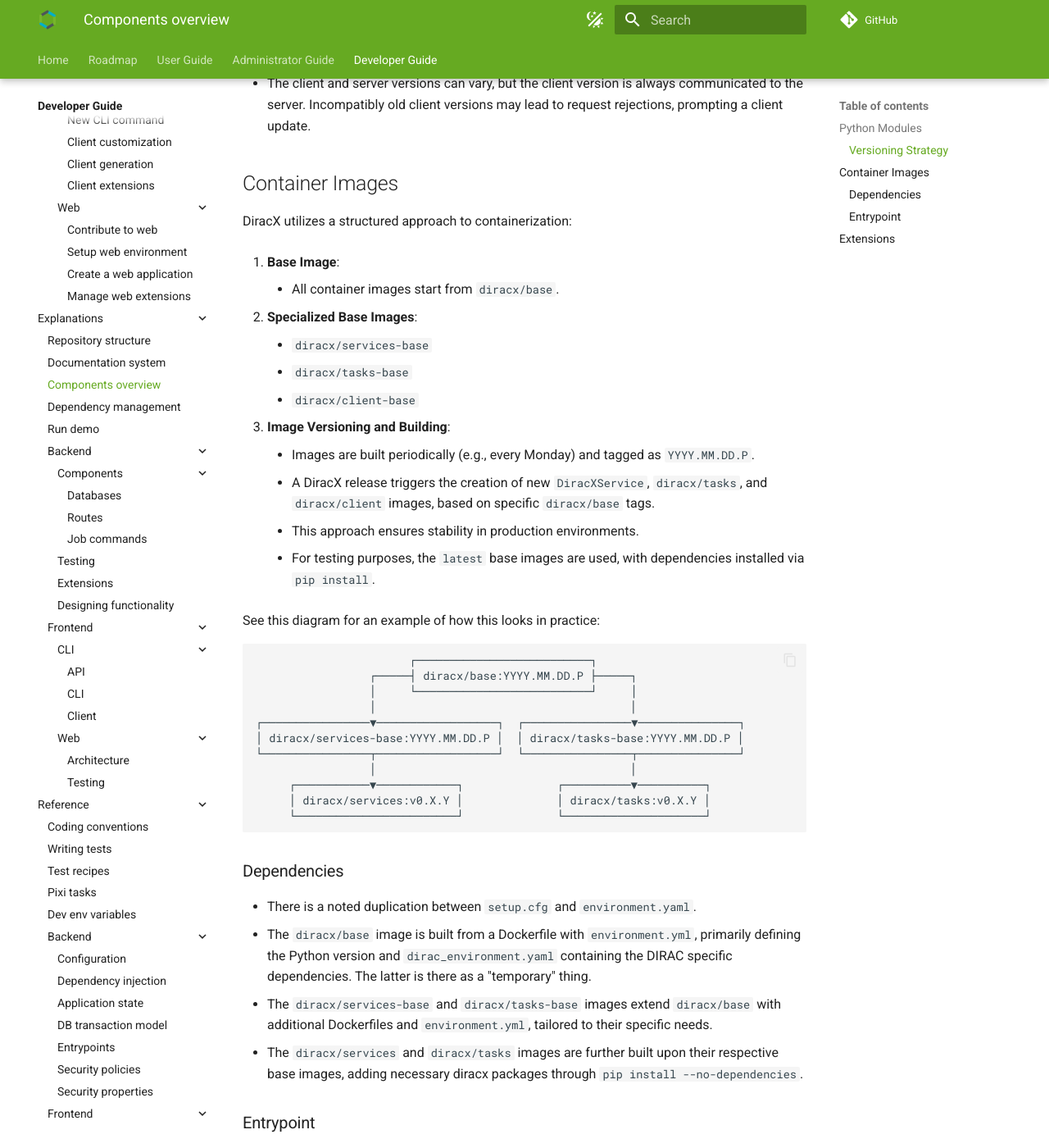
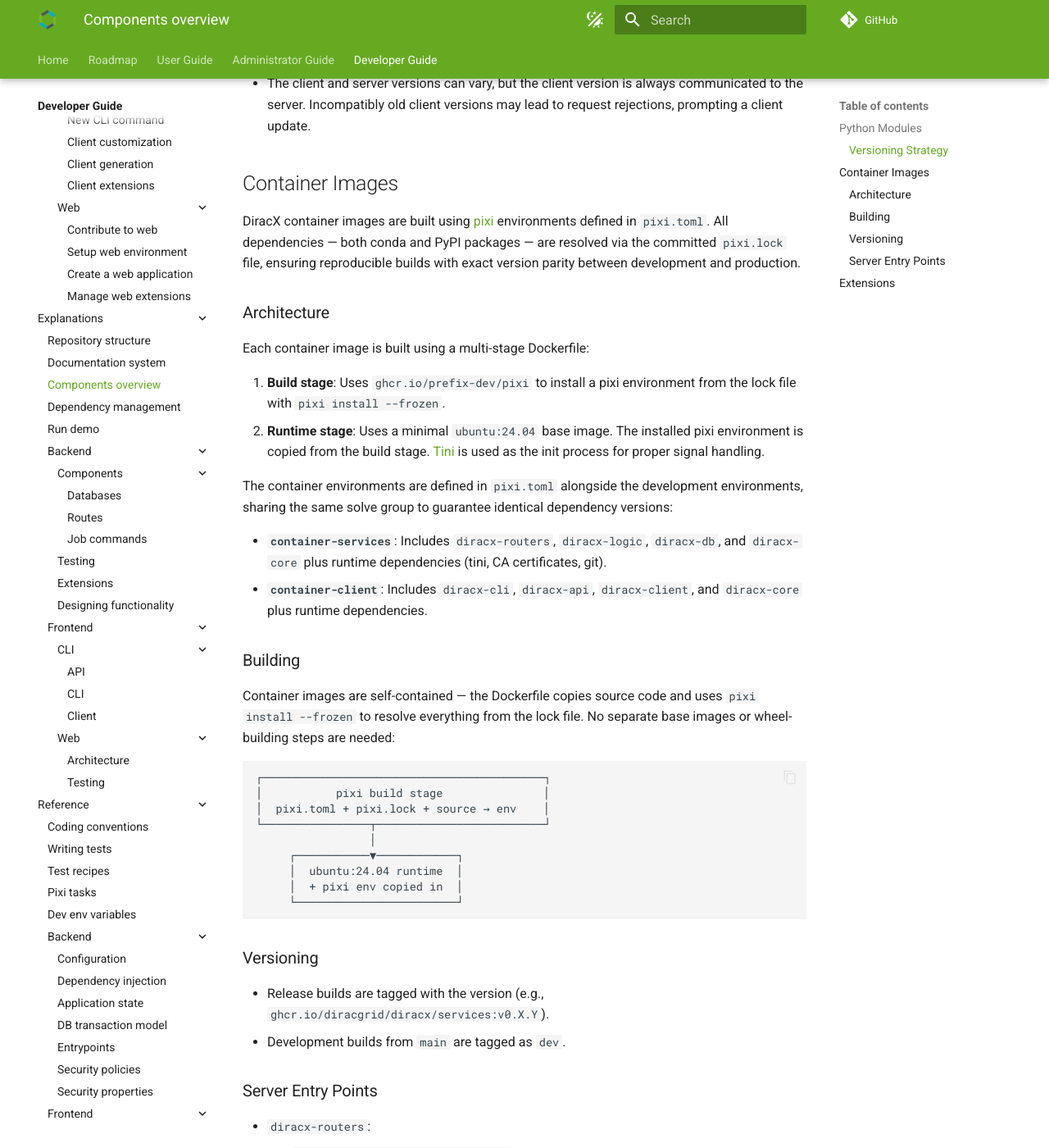
Before and after one commit to DIRACGrid/diracx, an MkDocs documentation site: the page built from docs/dev/explanations/components/index.md, in a window 1280 px wide and 1400 px high, scrolled down 1455 px. Shown: the whole window at 82% size. Built offline with MkDocs 1.6.1 and Material for MkDocs 9.7.7, drawn with Linux system fonts in a browser that asks for light colours; plug-ins that fetch from the network failed and are left out; comment, search, counter and statistics services are not loaded; some of the changed text lies outside the part shown.

Commit message:
chore: replace container base images with pixi-managed environments

````diff
--- a/.pre-commit-config.yaml
+++ b/.pre-commit-config.yaml
@@ -28,6 +28,7 @@ repos:
       - id: check-yaml
         args: ["--unsafe"]
       - id: check-added-large-files
+        exclude: pixi\.lock$
 
   - repo: https://github.com/astral-sh/ruff-pre-commit
     rev: "v0.15.7"
@@ -66,6 +67,7 @@ repos:
     hooks:
       - id: codespell
         args: ["-w"]
+        exclude: pixi\.lock$
 
   - repo: https://github.com/adamchainz/blacken-docs
     rev: 1.20.0
--- a/docs/dev/explanations/components/index.md
+++ b/docs/dev/explanations/components/index.md
@@ -81,57 +81,48 @@ flowchart BT
 
 ## Container Images
 
-DiracX utilizes a structured approach to containerization:
+DiracX container images are built using [pixi](https://pixi.sh/) environments defined in `pixi.toml`. All dependencies — both conda and PyPI packages — are resolved via the committed `pixi.lock` file, ensuring reproducible builds with exact version parity between development and production.
 
-1. **Base Image**:
+### Architecture
 
-    - All container images start from `diracx/base`.
+Each container image is built using a multi-stage Dockerfile:
 
-2. **Specialized Base Images**:
+1. **Build stage**: Uses `ghcr.io/prefix-dev/pixi` to install a pixi environment from the lock file with `pixi install --frozen`.
+2. **Runtime stage**: Uses a minimal `ubuntu:24.04` base image. The installed pixi environment is copied from the build stage. [Tini](https://github.com/krallin/tini) is used as the init process for proper signal handling.
 
-    - `diracx/services-base`
-    - `diracx/tasks-base`
-    - `diracx/client-base`
+The container environments are defined in `pixi.toml` alongside the development environments, sharing the same solve group to guarantee identical dependency versions:
 
-3. **Image Versioning and Building**:
+- **`container-services`**: Includes `diracx-routers`, `diracx-logic`, `diracx-db`, and `diracx-core` plus runtime dependencies (tini, CA certificates, git).
+- **`container-client`**: Includes `diracx-cli`, `diracx-api`, `diracx-client`, and `diracx-core` plus runtime dependencies.
 
-    - Images are built periodically (e.g., every Monday) and tagged as `YYYY.MM.DD.P`.
-    - A DiracX release triggers the creation of new `DiracXService`, `diracx/tasks`, and `diracx/client` images, based on specific `diracx/base` tags.
-    - This approach ensures stability in production environments.
-    - For testing purposes, the `latest` base images are used, with dependencies installed via `pip install`.
+### Building
 
-See this diagram for an example of how this looks in practice:
+Container images are self-contained — the Dockerfile copies source code and uses `pixi install --frozen` to resolve everything from the lock file. No separate base images or wheel-building steps are needed:
 
 ```
-                       ┌──────────────────────────┐
-                 ┌─────┤ diracx/base:YYYY.MM.DD.P ├─────┐
-                 │     └──────────────────────────┘     │
-                 │                                      │
-┌────────────────▼──────────────────┐  ┌────────────────▼───────────────┐
-│ diracx/services-base:YYYY.MM.DD.P │  │ diracx/tasks-base:YYYY.MM.DD.P │
-└────────────────┬──────────────────┘  └────────────────┬───────────────┘
-                 │                                      │
-     ┌───────────▼────────────┐              ┌──────────▼──────────┐
-     │ diracx/services:v0.X.Y │              │ diracx/tasks:v0.X.Y │
-     └────────────────────────┘              └─────────────────────┘
-
+┌──────────────────────────────────────────┐
+│           pixi build stage               │
+│  pixi.toml + pixi.lock + source → env    │
+└────────────────┬─────────────────────────┘
+                 │
+     ┌───────────▼────────────┐
+     │  ubuntu:24.04 runtime  │
+     │  + pixi env copied in  │
+     └────────────────────────┘
 ```
 
-### Dependencies
+### Versioning
 
-- There is a noted duplication between `setup.cfg` and `environment.yaml`.
-- The `diracx/base` image is built from a Dockerfile with `environment.yml`, primarily defining the Python version and `dirac_environment.yaml` containing the DIRAC specific dependencies. The latter is there as a "temporary" thing.
-- The `diracx/services-base` and `diracx/tasks-base` images extend `diracx/base` with additional Dockerfiles and `environment.yml`, tailored to their specific needs.
-- The `diracx/services` and `diracx/tasks` images are further built upon their respective base images, adding necessary diracx packages through `pip install --no-dependencies`.
+- Release builds are tagged with the version (e.g., `ghcr.io/diracgrid/diracx/services:v0.X.Y`).
+- Development builds from `main` are tagged as `dev`.
 
-### Entrypoint
-
-TODO: document the entry point
+### Server Entry Points
 
 - `diracx-routers`:
     - `diracx.diracx_min_client_version` entry-point defines the diracx minimum client version required by the server to prevent issues. This also searches for extension names instead of `diracx`. The minimum version number has to be updated in `diracx-routers/src/__init.py__`
 
 ## Extensions
 
-- Extensions will extend one or more of `diracx`, `diracx-routers`, `diracx-tasks` images (e.g. `lhcbdiracx`, `lhcbdiracx-routers`, `lhcbdiracx-tasks`).
-- Extensions provide a corresponding container image based on a specific release of the corresponding DiracX image.
+Extensions (e.g., Gubbins, LHCbDIRACX) provide their own `pixi.toml` and `pixi.lock` with container environments that pull in both the extension and upstream DiracX packages transitively.
+
+The extension container Dockerfile follows the same multi-stage pixi pattern, built from the extension's own source directory.
````
Also changed, not shown: docs/dev/explanations/extensions.md (+1 -1 lines), pixi.toml (+21 -1 lines), 16 other files.
